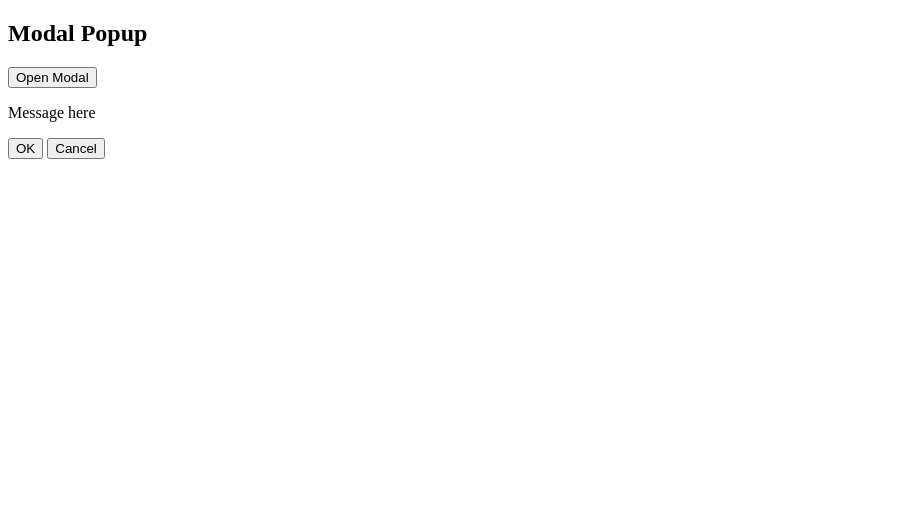
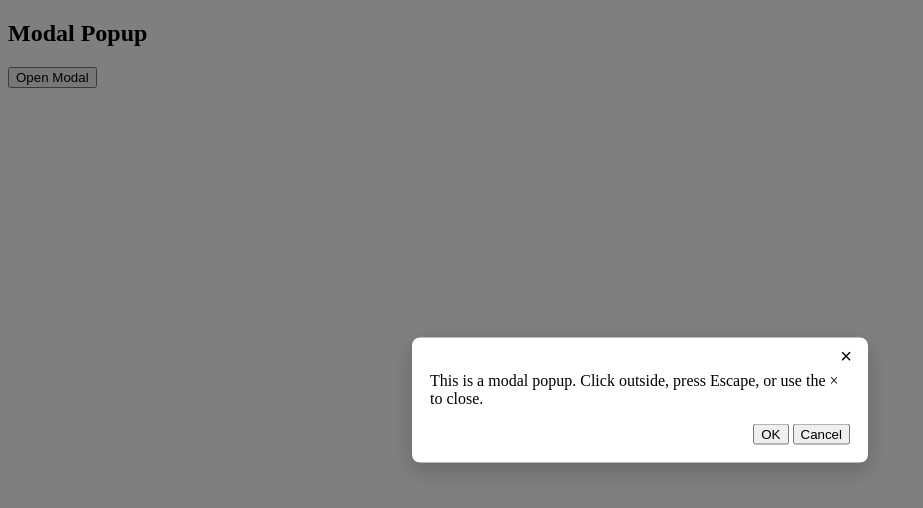
Before and after one commit to Abrarbut/resturant-page, a plain HTML site: page index.html in a window 1280 px wide. Both pictures are taken after a click on the button "Open Modal". Shown: the whole page, without its empty margins (0-923 px from the left). Drawn offline with Linux system fonts and the light colour scheme.

Commit message:
refactor: streamline modal styles and improve structure for better readability

```diff
--- a/index.html
+++ b/index.html
@@ -1,43 +1,43 @@
 <!DOCTYPE html>
 <html>
 <style>
-/* The overlay (background) */
-.modal-overlay {
-  display: none;
+/* Simple modal styles matching the markup below */
+.hidden { display: none; }
+
+/* overlay covers the viewport and sits behind the dialog */
+#modal .overlay {
   position: fixed;
-  left: 0;
-  top: 0;
-  width: 100%;
-  height: 100%;
-  background: rgba(0, 0, 0, 0.5);
+  inset: 0; /* top:0; right:0; bottom:0; left:0 */
+  background: rgba(0,0,0,0.5);
 }
 
-/* Show the modal */
-.modal-overlay.show {
-  display: block;
+#modal .dialog {
+  position: fixed;
+  left: 50%;
+  top: 50%;
+  transform: translate(-50%, -50%);
+  background: #fff;
+  padding: 18px;
+  border-radius: 8px;
+  width: 90%;
+  max-width: 420px;
+  box-shadow: 0 8px 24px rgba(0,0,0,0.2);
+  z-index: 1001;
 }
 
-/* The modal box */
-.modal-box {
-  background: white;
-  width: 90%;
-  max-width: 400px;
-  margin: 100px auto;
-  padding: 20px;
-  border-radius: 10px;
-  position: relative;
+/* close button (x) */
+.modal-close {
+  position: absolute;
+  right: 10px;
+  top: 6px;
+  font-size: 20px;
+  background: transparent;
+  border: none;
+  cursor: pointer;
 }
 
-/* Close button */
-.modal-close {
-  position: absolute;
-  right: 12px;
-  top: 8px;
-  font-size: 24px;
-  border: none;
-  background: none;
-  cursor: pointer;
-}
+/* ensure overlay is behind dialog */
+#modal { z-index: 1000; }
 </style>
 <body>
     <!-- <h2>To-Do List</h2>
@@ -58,14 +58,17 @@
     <h2>Modal Popup</h2>
     <button id="openBtn">Open Modal</button>
 
-    <div id="modal" class="hidden">
-        <div class="overlay"></div>
-        <div class="dialog">
-            <p id="modalText">Message here</p>
-            <button id="modalOk">OK</button>
-            <button id="modalCancel">Cancel</button>
-        </div>
+  <div id="modal" class="hidden" aria-hidden="true" role="dialog" aria-modal="true">
+    <div class="overlay" data-close="overlay"></div>
+    <div class="dialog">
+      <button id="modalClose" class="modal-close" aria-label="Close">×</button>
+      <p id="modalText">Message here</p>
+      <div style="margin-top:12px;text-align:right;">
+        <button id="modalOk">OK</button>
+        <button id="modalCancel">Cancel</button>
+      </div>
     </div>
+  </div>
     <script src="javascript/index.js"></script>
 
 </body>
--- a/javascript/index.js
+++ b/javascript/index.js
@@ -6,10 +6,40 @@ document.getElementById('modalCancel').addEventListener('click', hideModal);
 function showModal(message) {
   modalText.textContent = message;
   modal.classList.remove('hidden');
+  modal.setAttribute('aria-hidden', 'false');
+  // move focus to close for keyboard users
+  const closeBtn = document.getElementById('modalClose');
+  if (closeBtn) closeBtn.focus();
 }
 function hideModal() {
   modal.classList.add('hidden');
+  modal.setAttribute('aria-hidden', 'true');
 }
+
+// Wire modal controls: open button, close (x), overlay click, OK/Cancel, Escape key
+(function wireModal() {
+  const openBtn = document.getElementById('openBtn');
+  const closeBtn = document.getElementById('modalClose');
+  const okBtn = document.getElementById('modalOk');
+  const cancelBtn = document.getElementById('modalCancel');
+  const overlay = modal ? modal.querySelector('.overlay') : null;
+
+  if (openBtn) openBtn.addEventListener('click', () => showModal('This is a modal popup. Click outside, press Escape, or use the × to close.'));
+  if (closeBtn) closeBtn.addEventListener('click', hideModal);
+  if (okBtn) okBtn.addEventListener('click', () => { /* user confirmed */ hideModal(); });
+  if (cancelBtn) cancelBtn.addEventListener('click', hideModal);
+  if (overlay) overlay.addEventListener('click', (e) => {
+    // click on overlay (outside dialog) closes the modal
+    hideModal();
+  });
+
+  // close on Escape
+  document.addEventListener('keydown', (e) => {
+    if (e.key === 'Escape' && modal && !modal.classList.contains('hidden')) {
+      hideModal();
+    }
+  });
+})();
 
 // // tasks are objects: { text: string, done: boolean }
 // let tasks = [];
```
